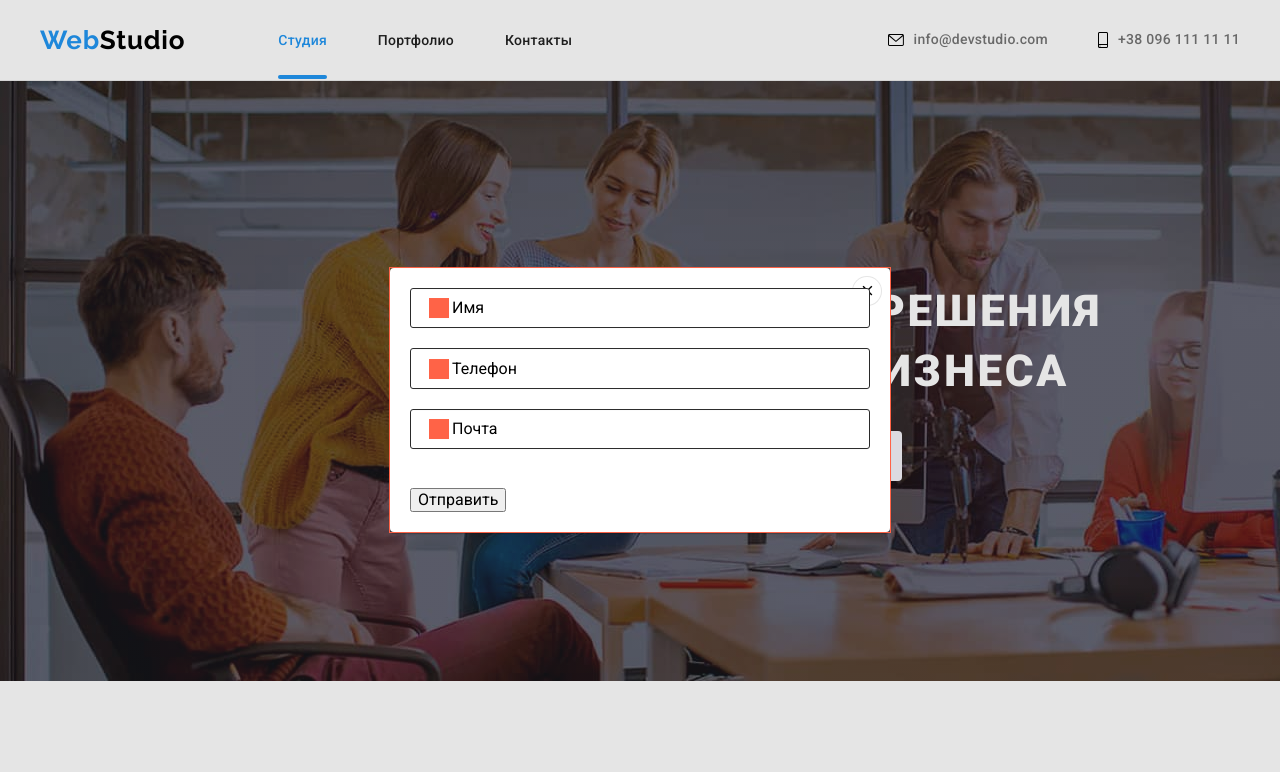
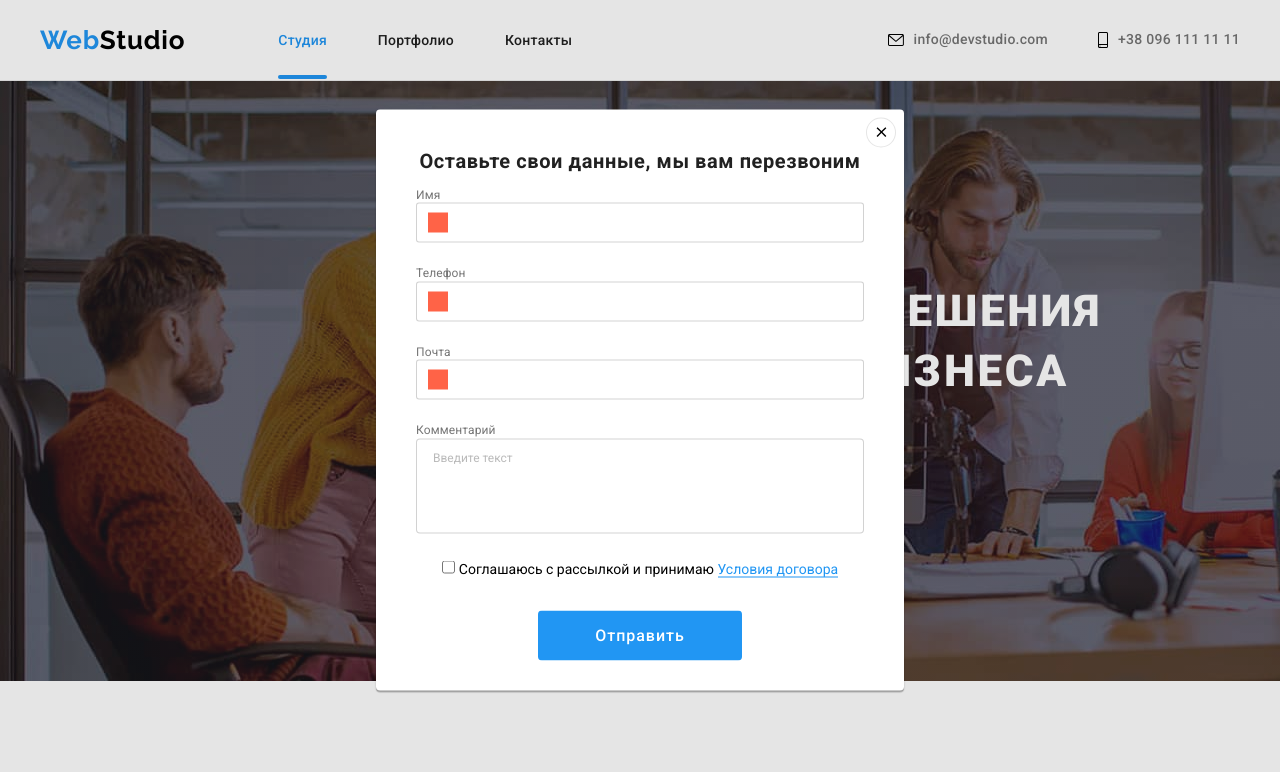
Before and after one commit to shuydo/goit-markup-hw-06, a plain HTML site: page index.html in a window 1280 px wide. Shown: the top 772 px of the page. Drawn offline with Linux system fonts and the light colour scheme.

Commit message:
Добавляет разметку в модалке
Добавляет разметку в модалке с первичным оформлением

```diff
--- /dev/null
+++ b/css/clip.css
@@ -0,0 +1,192 @@
+
+/* -------------------------------- */
+.form-field {
+    /* flex-direction: column; */
+    outline: 1px solid blue;
+    position: relative;
+    height: 58px;
+
+    /* display: flex;
+    flex-direction: column; */
+    /* margin-bottom: 20px; */
+    border: 1px solid rgba(33, 33, 33, 0.2);
+    box-sizing: border-box;
+    border-radius: 4px;
+  }
+  .form span {
+    position: absolute;
+                /* display: inline-block; */
+    top: 0;
+    left: 0;
+    margin-top: auto;
+                /* font-family: Roboto; */
+                /* font-style: normal; */
+    font-weight: normal;
+    font-size: 12px;
+    line-height: calc(14/12);
+                /* identical to box height */
+    letter-spacing: 0.01em;
+
+    color: #757575;
+    outline: 1px solid black;
+  }
+  .form input {
+    position: absolute;
+    bottom: 0;
+    left: 0;
+
+    width: 100%;
+    padding: 12px 0 12px 83px;
+    border-width: 0;
+
+    font-size: 16px;
+    outline: 1px solid black;
+  }
+  .form span {
+    /* font-family: Roboto; */
+    /* font-style: normal; */
+    /* font-weight: normal; */
+    font-size: 12px;
+    line-height: calc(14/12);
+    /* identical to box height */
+
+    letter-spacing: 0.01em;
+
+    color: #757575;
+  }
+  /* .form-field label{
+    margin-bottom: 5px;
+  } */
+  .form-field input {
+    /* width: 100%; */
+
+    /* margin: 0;
+    padding: 10px 20px;
+    border-radius: 3px;
+    border: 1px solid #2a2a2a */
+
+    /* font: inherit;   */
+  }
+  .form-label {
+    position: absolute;
+    top: 50%;
+    left: 42px;
+    transform: translateY(-50%);
+
+    /* background-color: green; */
+    /* color: rgb(163, 149, 149); */
+    /* transition: transform var(--t-cubic); */
+  }
+  /* .form-input:focus + .form-label, */
+  .form-input:not(:placeholder-shown) + .form-label {
+    /* color:red; */
+    transform: translateY(-40px);
+  }
+  /* .form-input:focus{
+    outline: none;
+    border: 2px solid aqua;
+  } */
+
+  /* .form-input:placeholder-shown{background-color: red;} */
+
+  /* .form-field input::placeholder{
+        color: #2a2a2a;
+        text-align: right;
+
+      } */
+  .form-icon {
+    position: absolute;
+    top: 0;
+    left: 12px;
+
+    /* transform: translateY(-50%); */
+
+    display: inline-block;
+    width: 20px;
+    height: 20px;
+    background-color: tomato;
+  }
+
+  /* .form-input:focus~.form-icon{
+    background-color: blue;
+  } */
+  .form-field:focus-within > .form-icon {
+    /* padding: 20px; */
+    background-color: blue;
+  }
+  .form-field:focus-within > .form-label {
+    transform: translateY(-40px);
+  }
+  /* --------------------------------------------- */
+  .group {
+    margin-bottom: 20px;
+  }
+  .group-title {
+    margin-top: 0;
+    margin-bottom: 10px;
+  }
+  .topic-options,
+  .xp-options {
+    margin-top: 0;
+    margin-bottom: 0;
+    list-style: none;
+  }
+  .topic-options li {
+    display: flex;
+    align-items: center;
+  }
+  .topic-options input[type="checkbox"] {
+    /* width: 40px;
+    height: 40px; */
+  }
+
+  .topic-options label {
+    font-size: 20px;
+    margin-left: 10px;
+  }
+
+  .form .date {
+    /* border-color: red; */
+    border-width: 5px;
+    border-radius: 15px;
+    padding: 20px 40px;
+    /* font-size: 40px;
+    color: green;
+    background-color: blue; */
+  }
+  .comment {
+    padding: 8px;
+  }
+  .checkbox {
+    /* position: absolute; */
+    /* top:10px;
+    left: 10px; */
+
+    /* width: 50px;
+    height: 50px; */
+
+    appearance: none;
+    -moz-appearance: none;
+    -webkit-appearance: none;
+  }
+  .icon {
+    display: inline-block;
+    width: 20px;
+    height: 20px;
+    margin-right: 10px;
+
+    border: 2px solid tomato;
+    border-radius: 4px;
+  }
+  .label {
+    display: flex;
+    align-items: center;
+    /* outline: 1px solid black; */
+  }
+  .checkbox:checked + .icon {
+    background-color: orange;
+    border: orange;
+    background-image: url("../images/icon-c-no-c.svg");
+    background-size: contain;
+    /* background-origin: content-box; */
+  }
--- a/css/styles.css
+++ b/css/styles.css
@@ -65,7 +65,7 @@ address {
   color: #000000;
 }
 .header::after {
-  content: '';
+  content: "";
   width: 1600px;
   height: 1px;
   background-color: #ececec;
@@ -109,7 +109,7 @@ address {
 }
 
 .link.is-current::after {
-  content: '';
+  content: "";
 
   position: absolute;
   bottom: 0;
@@ -158,7 +158,7 @@ address {
 }
 .button:hover,
 .button:focus {
-  color: #ffffff;
+  color: #fff;
   background-color: var(--accent-color);
   box-shadow: 0px 3px 1px rgba(0, 0, 0, 0.1), 0px 1px 2px rgba(0, 0, 0, 0.08),
     0px 2px 2px rgba(0, 0, 0, 0.12);
@@ -392,8 +392,7 @@ address {
   /* background-color: #fff; */
   /* border-color: transparent; */
   /* transition: color var(--t-cubic); */
-   transition: background-color var(--t-cubic);
-
+  transition: background-color var(--t-cubic);
 }
 .soc-icon {
   width: 20px;
@@ -401,7 +400,6 @@ address {
   fill: #afb1b8;
   /* transition: color var(--t-cubic); */
   transition: fill var(--t-cubic);
-
 }
 .soc-list-link:hover,
 .soc-list-link:focus {
@@ -410,7 +408,7 @@ address {
 }
 .soc-list-link:hover .soc-icon,
 .soc-list-link:focus .soc-icon {
-  fill:#fff;
+  fill: #fff;
   transition: fill var(--t-cubic);
 }
 /*----------------- End team */
@@ -539,13 +537,12 @@ address {
   margin-bottom: 30px;
 }
 /* .portfolio-link:focus, */
-.portfolio-item:hover{
+.portfolio-item:hover {
   box-shadow: 0px 1px 1px rgba(0, 0, 0, 0.12), 0px 4px 4px rgba(0, 0, 0, 0.06),
     1px 4px 6px rgba(0, 0, 0, 0.16);
 }
 .portfolio-item:focus .card-thumb
-/* .portfolio-item:hover */
-{
+/* .portfolio-item:hover */ {
   box-shadow: 0px 1px 1px rgba(0, 0, 0, 0.12), 0px 4px 4px rgba(0, 0, 0, 0.06),
     1px 4px 6px rgba(0, 0, 0, 0.16);
 }
@@ -596,7 +593,7 @@ address {
   transition: transform var(--t-cubic);
 }
 /* ----------------------End portfolio */
-/* -------------------BackDrop */
+/* -------------------BackDrop & modal*/
 .backdrop {
   position: fixed;
   top: 0;
@@ -620,8 +617,11 @@ address {
   left: 50%;
   z-index: 100;
   transform: translate(-50%, -50%) scale(1);
-  /* width: 528px; */
-  /* min-height: 581px; */
+  width: 528px;
+  min-height: 581px;
+  height: 200px;
+
+  padding: 40px;
 
   background-color: #fff;
   box-shadow: 0px 1px 3px rgba(0, 0, 0, 0.12), 0px 1px 1px rgba(0, 0, 0, 0.14),
@@ -645,75 +645,100 @@ address {
   display: flex;
   justify-content: center;
   align-items: center;
-
 }
 .is-hidden {
   opacity: 0;
   visibility: hidden;
   pointer-events: none;
 }
-/* -------------------End BackDrop */
-textarea{
+/* -------------------End BackDrop & modal*/
+textarea {
   resize: none;
 }
-/* --------form-----------*/
-.form{
-  width: 500px;
-  outline: 1px solid tomato;
-  margin-left: auto;
-  margin-right: auto;
+/*------------------------- FORM -----------*/
+.form {
+  /* width: 500px; */
+  /* outline: 1px solid tomato; */
+  /* margin-left: auto;
+  margin-right: auto; */
+  /* padding: 40px; */
+  /* padding: 20px;  */
+}
+
+.form h2 {
+  /* width: 528px; */
+  /* display: block; */
+
+  margin-bottom: 12px;
+  /* padding: 20px; */
+
+  /* padding-left: 10px; */
+  /* margin-left: auto; */
+  /* margin-right: auto; */
+  /* float: left; */
+  /* font-family: Roboto; */
+  /* font-style: normal; */
+  font-weight: bold;
+  font-size: 20px;
+  line-height: calc(23 / 20);
+  letter-spacing: 0.03em;
+  color: #212121;
+  text-align: center;
+  /* border:1px solid clack; */
+  /* outline: 1px solid black; */
+}
+
+/* -----------------start from out --------------------*/
+/* .form {
   padding: 20px;
+  margin: 2px;
+  width: 300px;
+  outline: 1px solid olive;
+} */
+
+.form-field {
+  position: relative;
+  display: block;
+  margin-bottom: 20px;
+  /* outline: 1px solid red;; */
 }
-.form-field{
-  /* outline: 1px solid blue; */
-  position: relative;
 
-  display: flex;
-  flex-direction: column;
-  margin-bottom: 20px;
-}
-.form-field label{
-  margin-bottom: 5px;
-}
-.form-field input {
-  /* width: 100%; */
-  margin: 0;
-  padding: 10px 20px;
-  border-radius: 3px;
-  border: 1px solid #2a2a2a
-  /* font: inherit;   */
-}
-.form-label{
-  position: absolute;
-  top:50%;
-  left:42px;
+.form-label {
+  /* font-style: normal; */
+  font-weight: normal;
+  font-size: 12px;
+  line-height: CALC(14/12);
+  /* identical to box height */
+
+  letter-spacing: 0.01em;
+
+  color: #757575;
+  /* position: absolute;
+  top: 50%;
+  left: 40px;
   transform: translateY(-50%);
 
-  /* background-color: green; */
-  /* color: rgb(163, 149, 149); */
-  /* transition: transform var(--t-cubic); */
-}
-.form-input:focus + .form-label,
-.form-input:not(:placeholder-shown)+.form-label{
-  color:red;
-  transform: translateY(-40px);
-}
-.form-input:focus{
-  outline: none;
-  border: 2px solid aqua;
+  transition: transform 250ms linear; */
 }
 
-/* .form-input:placeholder-shown{background-color: red;} */
+.form-input {
+  width: 100%;
+  margin: 0;
+  padding: 12px 0 12px 42px;
+  font: inherit;
+  border-radius: 3px;
+  /* border-color: transparent; */
+  border: 1px solid rgba(33, 33, 33, 0.2);
+}
+/* h1 {
+  font-size: 12px;
+  text-align: center;
+} */
 
-/* .form-field input::placeholder{
-      color: #2a2a2a;
-      text-align: right;
-
-    } */
-.form-icon{
+.form .icon {
   position: absolute;
   top: 50%;
-  left: 19px;
+  left: 12px;
 
   transform: translateY(-50%);
 
@@ -723,49 +748,59 @@ textarea{
   background-color: tomato;
 }
 
-.form-input:focus~.form-icon{
+.form-field:focus-within > .icon {
   background-color: blue;
 }
-.form:focus-within{
-  background-color: red;
+
+.form-field:focus-within > .form-input {
+  outline: none;
+  border: 1px solid var(--accent-color);
 }
-/* --------------------------------------------- */
-.group{
-  margin-bottom: 20px;
-}
-.group-title{
-  margin-top: 0;
-  margin-bottom: 10px;
-}
-.topic-options,
-.xp-options{
-  margin-top: 0;
-  margin-bottom: 0;
-  list-style: none;
-}
-.topic-options li{
-  display: flex;
-  align-items: center;
-  }
-.topic-options input[type="checkbox"]{
-  /* width: 40px;
-  height: 40px; */
+.message:focus-within {
+  outline: none;
+  border: 1px solid var(--accent-color);
+  border-radius: 4px;
 }
 
-.topic-options label{
-  font-size: 20px;
-  margin-left: 10px;
+/* .form-field:focus-within > .form-label,
+.form-input:not(:placeholder-shown) + .form-label {
+  transform: translateY(-50px);
+} */
+.message {
+  resize: none;
+  border: 1px solid rgba(33, 33, 33, 0.2);
+  /* border: 1px solid black; */
+  border-radius: 4px;
+  width: 100%;
+  padding: 12px 16px;
 }
+.accept {
+  display: block;
+  text-align: center;
 
-.form .date {
-  /* border-color: red; */
-  border-width: 5px;
-  border-radius: 15px;
-  padding: 20px 40px;
-  /* font-size: 40px;
-  color: green;
-  background-color: blue; */
+  margin-left: auto;
+  margin-right: auto;
+
+  /* outline: 1px solid black; */
 }
-.comment{
-  padding: 8px;
+.accept span{
+  font-size: 14px;
+  line-height: calc(24/14);
+
+  /* outline: 1px solid black; */
 }
+.accept a{
+  text-decoration: none;
+  color: var(--accent-color);
+  border-bottom: 1px solid var(--accent-color);
+}
+textarea::-webkit-input-placeholder{
+  color: rgba(117, 117, 117, 0.5);;
+}
+.form button{
+  padding: 10px 55px;
+  margin: 30px auto 0;
+  color: #fff;
+  background-color: var(--accent-color);
+}
+/* ------------------end from out------------------- */
--- a/index.html
+++ b/index.html
@@ -420,39 +420,124 @@
       <button type="button" class="close-btn" data-modal-close>
         <svg class="cross" width="18" height="18">
           <use href="./images/sprite2.svg#c"></use>
+          <!-- <use href="./images/sprite3.svg#icon-c"></use> -->
+<!-- <use href="../"></use> -->
         </svg>
       </button>
-      <!-- <b>Оставьте свои данные, мы перезвоним</b> -->
 
-      <form class="form js-speaker-form" autocomplete="off">
-        <div class="form-field">
-          <!--placeholder="Smith John" autofocus-->
+      <form class="form" autocomplete="off">
+        <h2>Оставьте свои данные, мы вам перезвоним</h2>
+
+        <label class="form-label">
+          Имя
+          <div class="form-field">
+            <input type="text" class="form-input" name="name" placeholder=" " />
+            <span class="icon"></span>
+          </div>
+        </label>
+
+        <label class="form-label">
+          Телефон
+          <div class="form-field">
+            <input type="tel" class="form-input" name="phone" placeholder=" " />
+            <span class="icon"></span>
+          </div>
+        </label>
+
+        <label class="form-label">
+          Почта
+          <div class="form-field">
+            <input type="email" class="form-input" name="mail" placeholder=" " />
+            <span class="icon"></span>
+          </div>
+        </label>
+
+        <label class="form-label">
+          Комментарий
+          <div class="form-field">
+            <textarea class="message"
+              rows="5"
+              name="message"
+              placeholder="Введите текст"
+            ></textarea>
+          </div>
+        </label>
+
+        <label class="accept">
+          <input
+            type="checkbox"
+            name="accept"
+            value="accept"
+            class="accept-input visually-hidden">
+          <span>
+            Соглашаюсь с рассылкой и принимаю
+            <a href="#">Условия договора</a>
+          </span>
+        </label>
+
+        <button class="button">Отправить</button>
+      </form>
+
+        <!-- <div class="form-field">
           <input class="form-input" type="text" name="name" id="name" placeholder=" "/>
           <label class="form-label" for="name">Имя</label>
           <span class="form-icon"></span>
         </div>
-        <!-- autofocus not work? modal? -->
         <div class="form-field">
           <input class="form-input" type="tel" name="tel" id="tel" placeholder=" "/>
           <label class="form-label" for="tel">Телефон</label>
           <span class="form-icon"></span>
-
         </div>
-
         <div class="form-field">
           <input class="form-input" type="email" name="mail" id="mail" placeholder=" "/>
           <label class="form-label" for="mail">Почта</label>
           <span class="form-icon"></span>
+        </div>  -->
 
-        </div>
+        <!-- <div class="form-field">
+          <label for="comment">Комментарий</label>
+          <textarea class="comment"
+            name="comment"
+            id="comment"
+            rows="8"
+            placeholder="Введите текст"
+            ></textarea>
+        </div> -->
 
-<!--        <div role="groupe" class="group">
-          <h2 class="group-title">Оставьте свои данные, мы перезвоним</h2>
-
+       <!-- <div role="groupe" class="group">
           <ul class="topic-options">
             <li>
-              <input type="checkbox" name="topic" value="html" id="html">
-              <label for="html">HTML</label>
+              <label class="label">
+                <input class="checkbox"
+                  type="checkbox"
+                  name="topic"
+                  value="html"
+                >
+                <span class="icon"></span>
+                HTML
+              </label>
+            </li>
+            <li>
+              <label class="label">
+                <input class="checkbox"
+                  type="checkbox"
+                  name="topic"
+                  value="html"
+                >
+                <span class="icon"></span>
+                CSS
+              </label>
+            </li>
+            <li>
+              <label class="label">
+                <input class="checkbox"
+                  type="checkbox"
+                  name="topic"
+                  value="html"
+                >
+                <span class="icon"></span>
+                JavaScript
+              </label>
             </li>
 
             <li>
@@ -465,9 +550,9 @@
               <label for="js">JavaScript</label>
             </li>
           </ul>
-        </div>
+        </div> -->
 
-        <div role="groupe" class="group">
+        <!-- <div role="groupe" class="group">
           <ul class="xp-options">
             <li>
               <input type="radio" name="xp" value="junior" id="junior">
@@ -495,21 +580,13 @@
           <input type="file" name="pdf" id="pdf" />
         </div>
 
-        <div class="form-field">
-          <label for="comment">Оставьте коментарий</label>
-          <textarea class="comment"
-            name="comment"
-            id="comment"
-            rows="8"
-            placeholder="Уточните детали доклада"
-            ></textarea>
-        </div>
+
         <div class="form-field">
           <input type="checkbox" name="policy" id="policy">
           <label for="policy">Соглашаюсь на всё, за еду</label>
-        </div> -->
+        </div>
         <br />
-        <button type="submit">Отправить</button>
+        <button type="submit">Отправить</button> -->
       </form>
     </div>
   </div>
```
Also changed, not shown: images/icon-c-no-c.svg (added), images/sprite3.svg (added).
